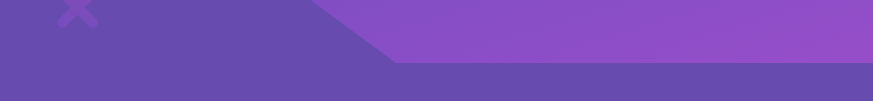
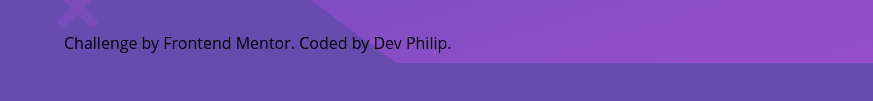
Before and after one commit to terhemeniorwua-png/hundle-landing-page, a website: page index.html in a window 1280 px wide. Shown: the part 577-678 px from the top of the page, 0-873 px from the left. Drawn offline with Linux system fonts and the light colour scheme.

Commit message:
add footer

```diff
--- a/index.html
+++ b/index.html
@@ -32,5 +32,9 @@
          <a href="#" class="icon"><i class="fa-brands fa-instagram "></i></a>
     </div>
     </main>
+      <footer class="attribution">
+    Challenge by <a href="https://www.frontendmentor.io?ref=challenge">Frontend Mentor</a>.
+    Coded by <a href="#">Dev Philip</a>.
+  </footer>
 </body>
 </html>
```
